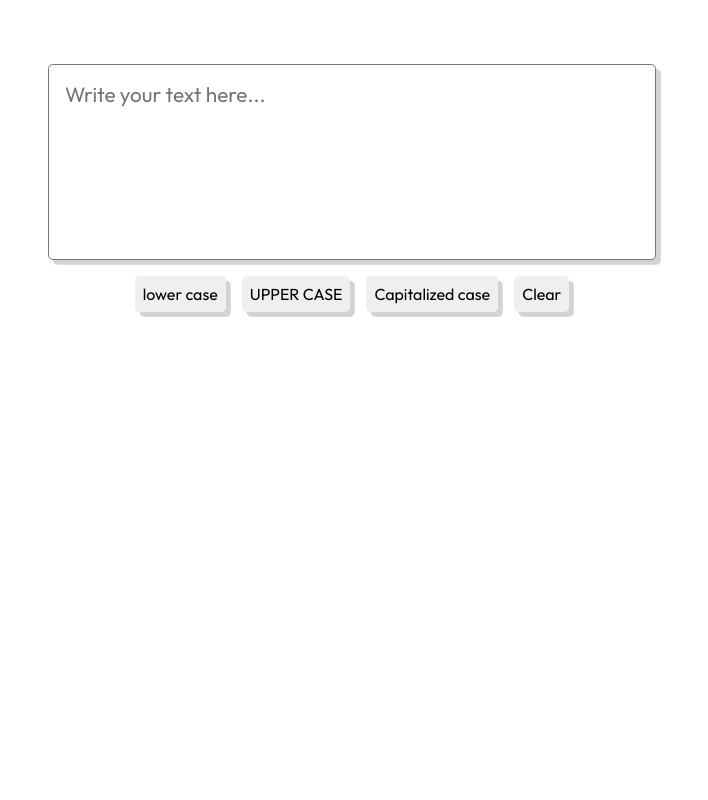
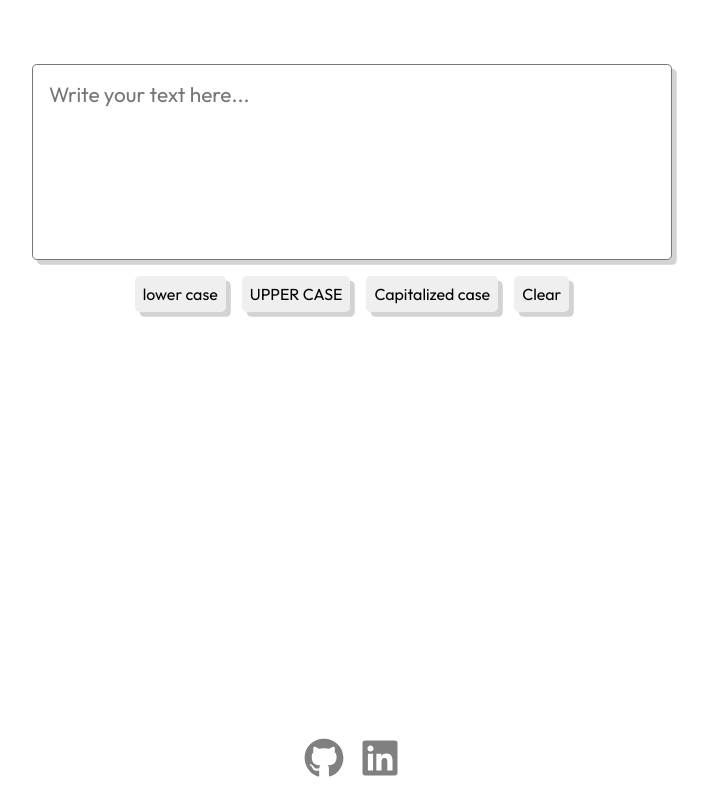
Before and after one commit to MuneebGulzar/text-playground, a React (Create React App) app: page / in a window 1280 px wide. Shown: the whole page, without its empty margins (288-996 px from the left). Built offline with nearby package versions, Linux system fonts and the light colour scheme.

Commit message:
modified:   package-lock.json 	modified:   package.json 	modified:   src/App.js 	new file:   src/component/Footer.js 	modified:   src/styles/App.css 	new file:   src/styles/Footer.css 	modified:   src/styles/Form.css

```diff
--- a/package.json
+++ b/package.json
@@ -9,6 +9,7 @@
     "@testing-library/user-event": "^13.5.0",
     "react": "^18.2.0",
     "react-dom": "^18.2.0",
+    "react-icons": "^4.8.0",
     "react-scripts": "5.0.1",
     "web-vitals": "^2.1.4"
   },
--- a/src/App.js
+++ b/src/App.js
@@ -1,10 +1,12 @@
 import './styles/App.css'
 import Form from './component/Form';
+import Footer from './component/Footer';
 
 function App() {
   return (
     <>
       <Form />
+      <Footer />
     </>
   );
 }
--- /dev/null
+++ b/src/component/Footer.js
@@ -0,0 +1,16 @@
+import React from 'react'
+import '../styles/Footer.css'
+
+import { FaGithub, FaLinkedin } from 'react-icons/fa'
+const Footer = () => {
+    return (
+        <>
+            <div className="footer">
+                <a href="https://github.com/MuneebGulzar" target="_blank"><FaGithub size={40} /></a>
+                <a href="https://www.linkedin.com/in/muneeb-gulzar-391607116/" target="_blank" rel="noopener noreferrer"><FaLinkedin size={40} /></a>
+            </div>
+        </>
+    )
+}
+
+export default Footer
--- a/src/styles/App.css
+++ b/src/styles/App.css
@@ -5,8 +5,3 @@
   box-sizing: border-box;
   font-family: 'Outfit', sans-serif;
 }
-
-body{
-  display: flex;
-  justify-content: center;
-}
--- /dev/null
+++ b/src/styles/Footer.css
@@ -0,0 +1,18 @@
+.footer{
+    position: fixed;
+    bottom: 0;
+    width: 100vw;
+    height: 5rem;
+    padding: 1rem;
+    display: flex;
+    justify-content: center;
+    align-items: center;
+    gap: 1rem;
+}
+a{
+    color: grey;
+}
+a:hover{
+    transform: scale(1.1);
+    transition-duration: .5s;
+}
--- a/src/styles/Form.css
+++ b/src/styles/Form.css
@@ -1,9 +1,10 @@
 .container{
-    width: 90vw;
+    width: 100vw;
     height: 35vh;
     margin-block: 3rem;
     display: flex;
     flex-direction: column;
+    justify-content: center;
     align-items: center;
     gap: 1rem;
     padding: 1rem;
@@ -43,7 +44,7 @@ button:hover{
 }
 
 @media screen and (min-width: 1280px){
-    .container{
+    .textarea-container{
         width: 50vw;
     }
 }
```
Also changed, not shown: 1 other file (tests, documents, lock files or other folders).
